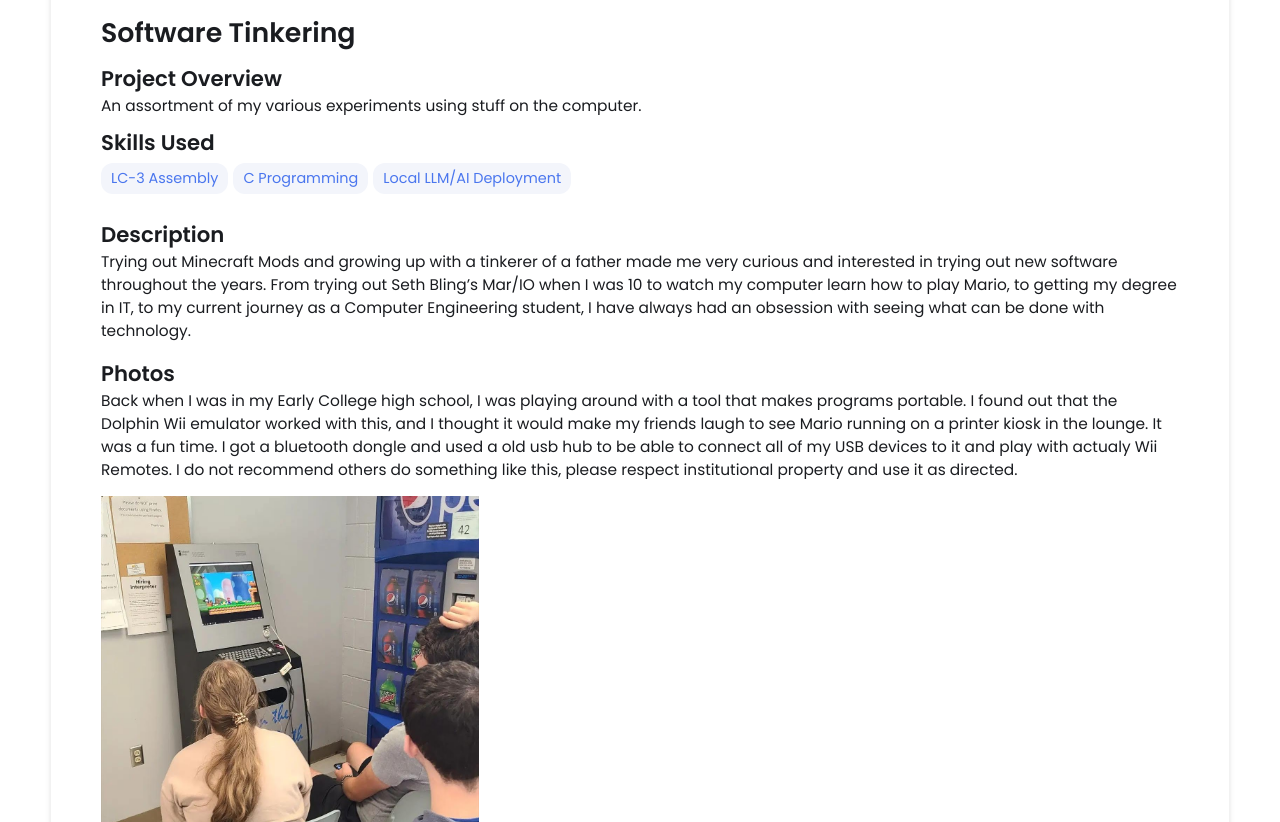
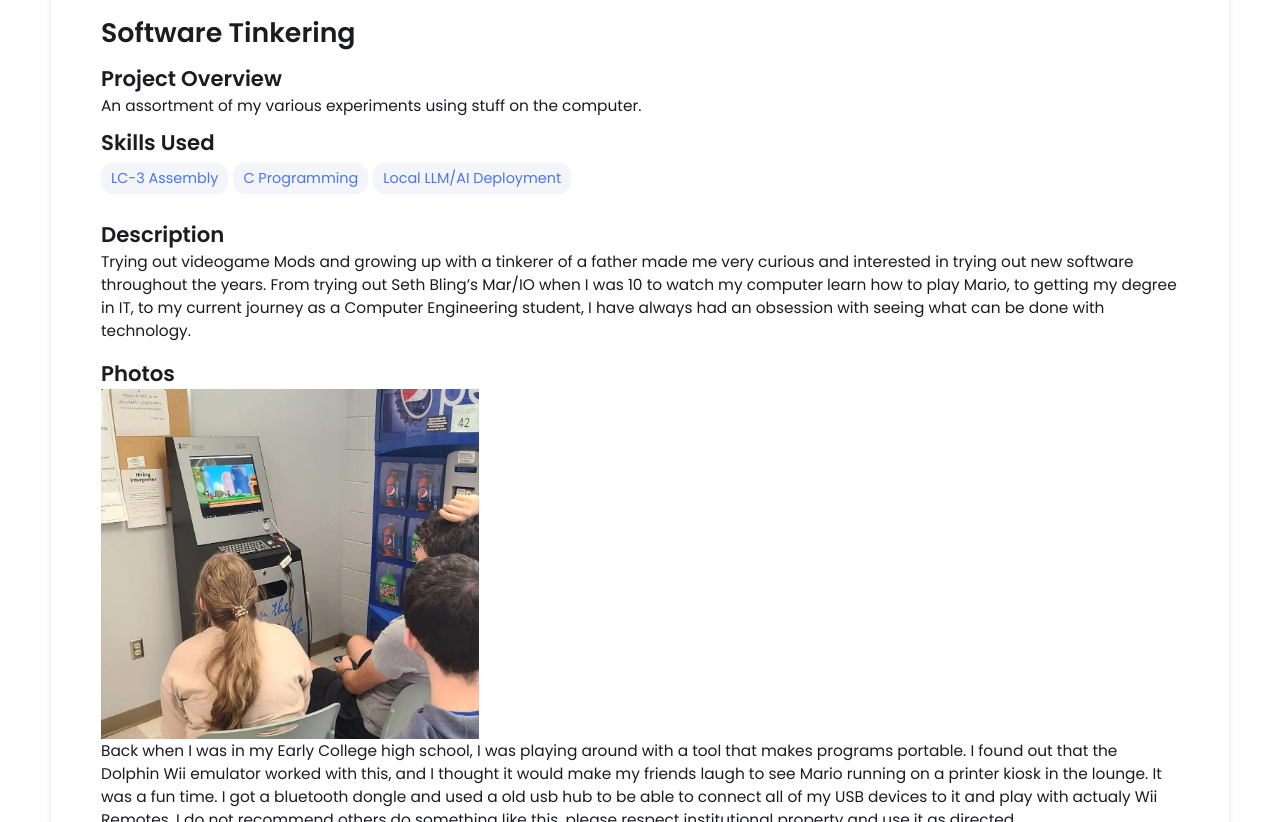
Before and after one commit to OmegaDraquex/OmegaDraquex.github.io, a Jekyll site: the page built from _projects/software-tinkering/index.md, in a window 1280 px wide and 900 px high, scrolled down 485 px, cut to the strip 9-831 px from the top of the window. Built offline with Jekyll 4.4.1, drawn with Linux system fonts in a browser that asks for light colours.

Commit message:
Fix typos and enhance clarity in index.md
Corrected typos and improved clarity in the project description.

```diff
--- a/_projects/software-tinkering/index.md
+++ b/_projects/software-tinkering/index.md
@@ -34,23 +34,24 @@ skills:
 
 ## Description
 
-Trying out Minecraft Mods and growing up with a tinkerer of a father made me very curious and interested in trying out new software throughout the years. From trying out Seth Bling's Mar/IO when I was 10 to watch my computer learn how to play Mario, to getting my degree in IT, to my current journey as a Computer Engineering student, I have always had an obsession with seeing what can be done with technology.
+Trying out videogame Mods and growing up with a tinkerer of a father made me very curious and interested in trying out new software throughout the years. From trying out Seth Bling's Mar/IO when I was 10 to watch my computer learn how to play Mario, to getting my degree in IT, to my current journey as a Computer Engineering student, I have always had an obsession with seeing what can be done with technology.
 
 ## Photos
 
+
+
+{% include image-gallery.html images="/assets/kioskfunny.jpg" height="350" %}
 Back when I was in my Early College high school, I was playing around with a tool that makes programs portable. I found out that the Dolphin Wii emulator worked with this, and I thought it would make my friends laugh to see Mario running on a printer kiosk in the lounge. It was a fun time. I got a bluetooth dongle and used a old usb hub to be able to connect all of my USB devices to it and play with actualy Wii Remotes. I do not recommend others do something like this, please respect institutional property and use it as directed.
 
-{% include image-gallery.html images="/assets/kioskfunny.jpg" height="350" %}
 
 
+{% include image-gallery.html images="/assets/lc3.jpg" height="350" %}
 My final project in my first ECE class. It was to write a tic tac toe game in LC3 (actual assembly). I found this so much fun to do and being in a programming flow state felt really good. Nowadays, programming is taught as a piece of a project that can be delegated to AI, but for this project I did not use it, and I am very proud of that.
 
-{% include image-gallery.html images="/assets/lc3.jpg" height="350" %}
 
 
+{% include image-gallery.html images="/assets/mmwavesensormountedonwallwithpainterstapeina3dprintedhousingthatlookslikeasecuritycamuglyandonlycouldbeinaroomthatnowomanwouldapproveof.jpg" height="350" %}
 This eyesore was a result of an AliExpress impulse buy. I was recommended cheap mmWave presence detectors. I wired one up to an ESP32, flashed it to ESPHome and connected it to my HomeAssistant. I used it in an automation to turn my bedroom lights on and off depending on me being in there. With some tuning, it worked even if I did not move. I did have to keep the fans off, and it stopped working because the painter's tape gave way and I lost interest in keeping it up.
-
-{% include image-gallery.html images="/assets/mmwavesensormountedonwallwithpainterstapeina3dprintedhousingthatlookslikeasecuritycamuglyandonlycouldbeinaroomthatnowomanwouldapproveof.jpg" height="350" %}
 <!-- To add more photos: copy a caption + image-gallery block above and swap in your "/assets/filename". -->
 
 ## Others
```
